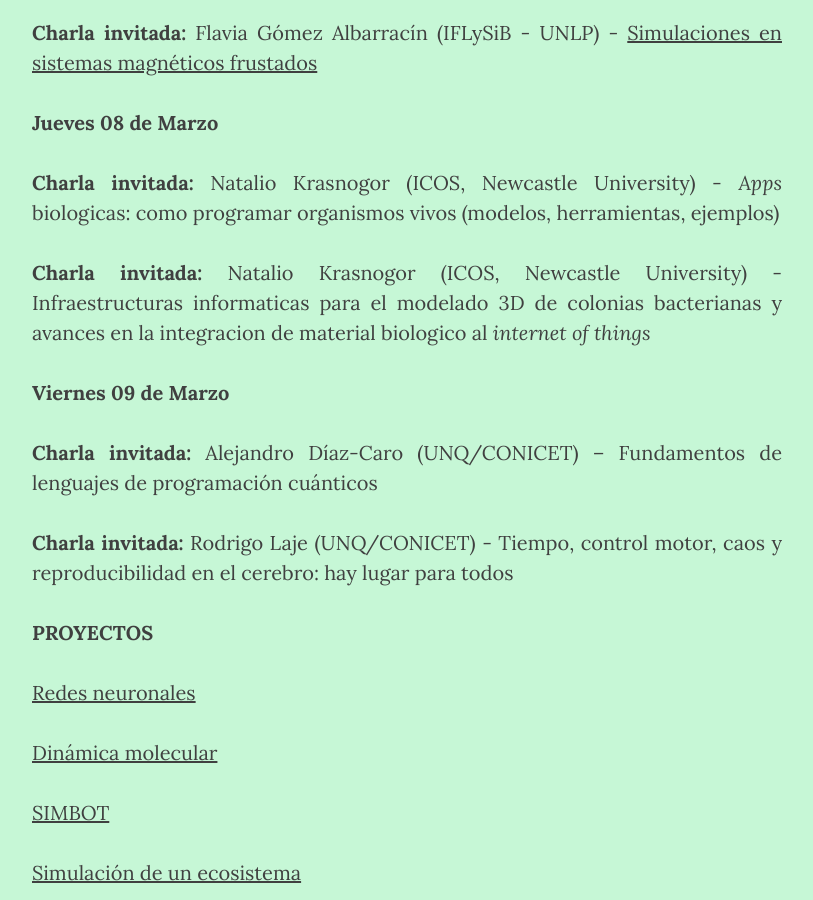
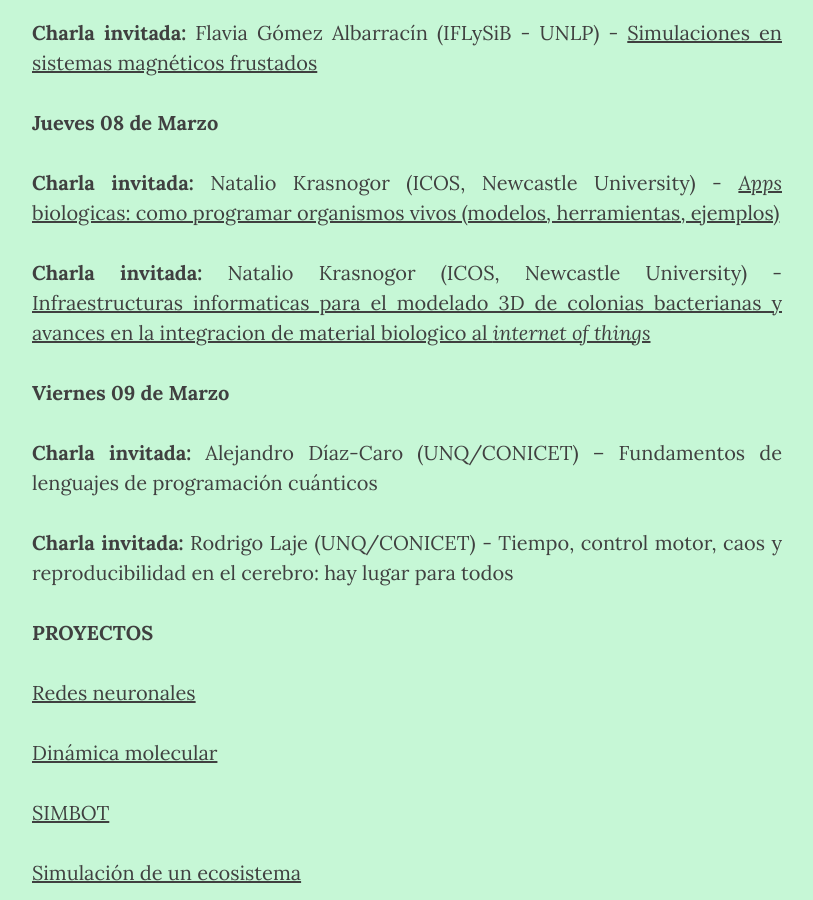
Before and after one commit to wtpc/wtpc.github.io, a Jekyll site: the page built from clases.md, in a window 1280 px wide and 900 px high, scrolled down 2282 px. Shown: the whole window, without its empty margins (233-1046 px from the left). Built offline with Jekyll 4.4.1, drawn with Linux system fonts in a browser that asks for light colours; nearby versions of some CDN libraries; part of the change alters nothing that is shown.

```diff
--- a/clases.md
+++ b/clases.md
@@ -85,9 +85,9 @@ permalink: /clases/
 
 **Jueves 08 de Marzo**
 
-**Charla invitada:** Natalio Krasnogor (ICOS, Newcastle University) - *Apps* biologicas: como programar organismos vivos (modelos, herramientas, ejemplos)
+**Charla invitada:** Natalio Krasnogor (ICOS, Newcastle University) - [*Apps* biologicas: como programar organismos vivos (modelos, herramientas, ejemplos)](/clases/2018/charlas_invitadas/NatalioKrasnogor-Apps_biologicas.pdf)
 
-**Charla invitada:** Natalio Krasnogor (ICOS, Newcastle University) - Infraestructuras informaticas para el modelado 3D de colonias bacterianas y avances en la integracion de material biologico al *internet of things*
+**Charla invitada:** Natalio Krasnogor (ICOS, Newcastle University) - [Infraestructuras informaticas para el modelado 3D de colonias bacterianas y avances en la integracion de material biologico al *internet of things*](/clases/2018/charlas_invitadas/NatalioKrasnogor-Simbiotics.pdf)
 
 
 
```
Also changed, not shown: 2 other files.
